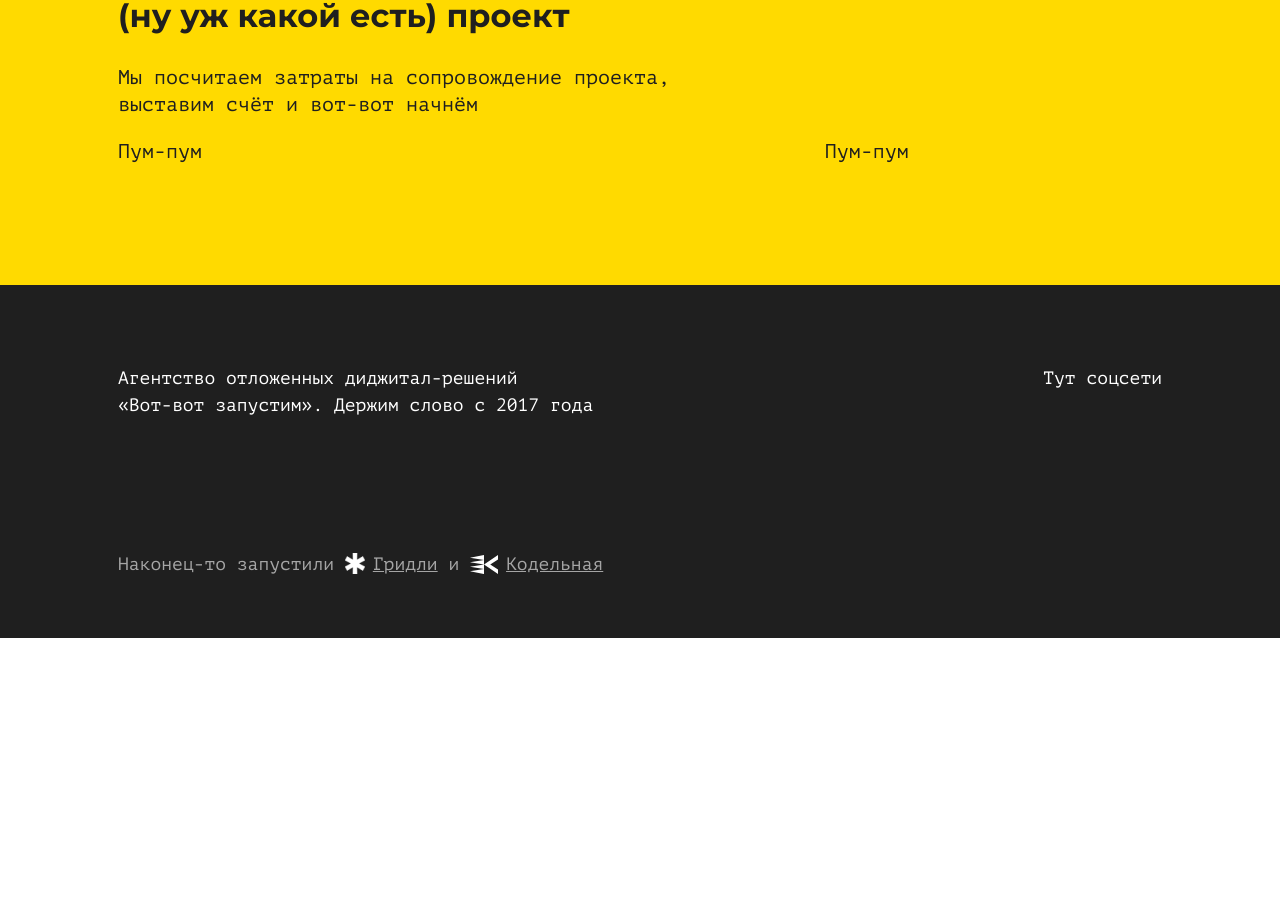
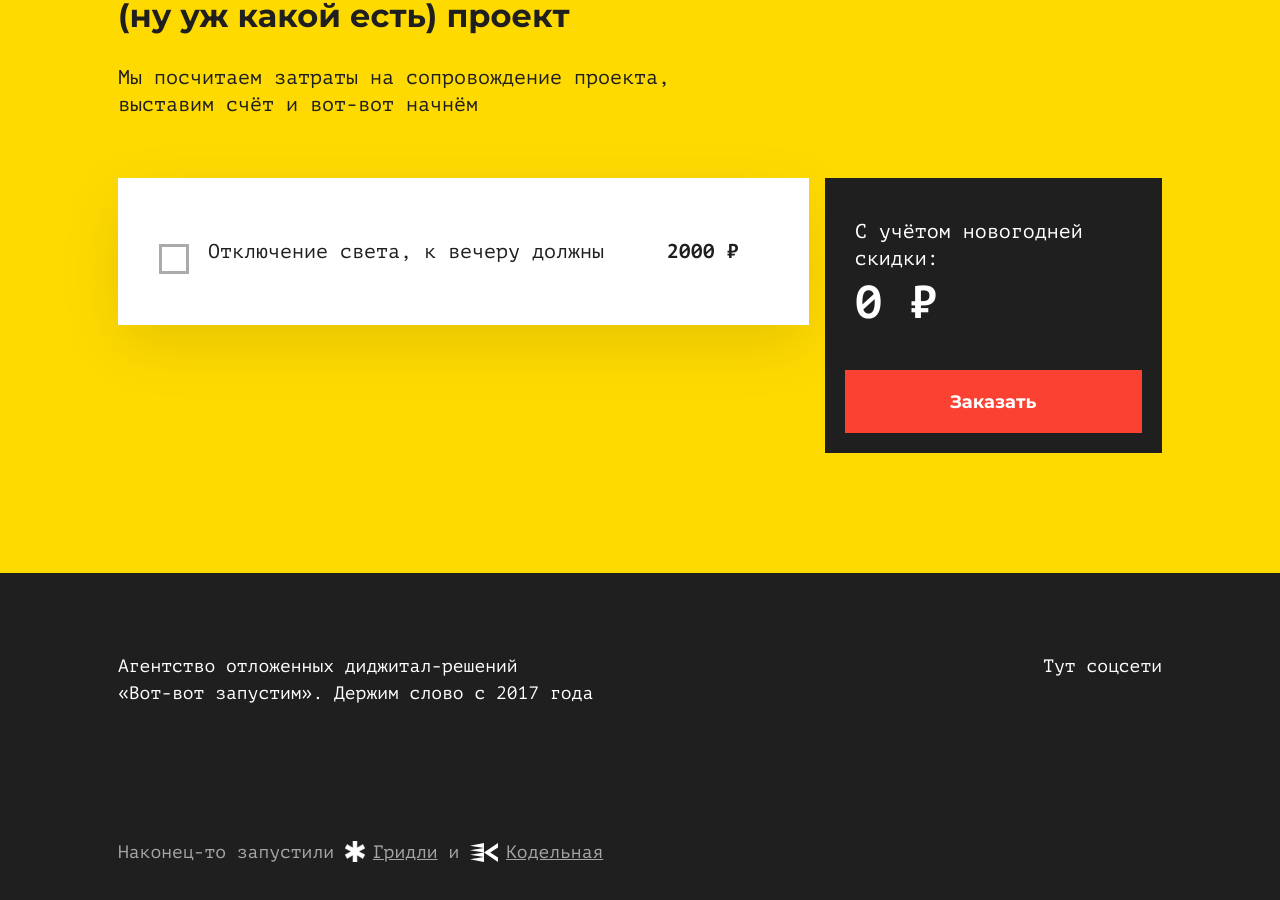
Before and after one commit to zhabinskiy/vot-vot.net, a React (Create React App) app: page / in a window 1280 px wide. Shown: the part 6160-7060 px from the top of the page. Before the commit the page ends 6798 px from the top, so only its background shows below. Built offline with nearby package versions, Linux system fonts and the light colour scheme.

Commit message:
feat: add Form

```diff
--- /dev/null
+++ b/src/Form/Input.js
@@ -0,0 +1,106 @@
+import React from 'react';
+import styled from 'styled-components';
+
+const Content = styled.div`
+  display: flex;
+`;
+
+const Label = styled.label`
+  display: flex;
+  justify-content: space-between;
+  align-items: flex-start;
+  margin-bottom: 34px;
+  cursor: pointer;
+
+  &::selection {
+    background: #fff;
+  }
+
+  &:last-child {
+    margin-bottom: 0;
+  }
+`;
+
+const Checkbox = styled.input`
+  position: relative;
+  cursor: pointer;
+
+  &:before {
+    position: absolute;
+    left: -3px;
+    bottom: -12px;
+    display: inline-block;
+    content: '';
+    width: 24px;
+    height: 24px;
+    background: #fff;
+    border: 3px solid #ababab;
+    transition: 0.2s;
+  }
+
+  &:after {
+    position: absolute;
+    bottom: -9px;
+    display: inline-block;
+    content: '';
+    width: 24px;
+    height: 24px;
+    background: url(${require('./check.svg')}) 50% 50% no-repeat;
+    transform: scale(0.5);
+    opacity: 0;
+    transition: 0.2s;
+  }
+
+  &:hover {
+    &:before {
+      background: #f0f0f0;
+    }
+    &:after {
+      will-change: transform;
+    }
+  }
+
+  &:active {
+    &:before {
+      transform: scale(0.975);
+    }
+  }
+
+  &:checked {
+    &:before {
+      background: #fb4132;
+      border: 3px solid #fb4132;
+    }
+
+    &:after {
+      transform: scale(1);
+      opacity: 1;
+    }
+  }
+`;
+
+const Title = styled.div`
+  display: inline-block;
+  margin-left: 30px;
+
+  &::selection {
+    background: #fff;
+  }
+`;
+
+const Price = styled.div`
+  white-space: nowrap;
+  font-weight: bold;
+  text-align: right;
+  padding-left: 20px;
+`;
+
+export default ({ onClick, checked, children, price }) => (
+  <Label onClick={onClick}>
+    <Content onClick={onClick}>
+      <Checkbox type="checkbox" checked={checked} value={price} onClick={onClick} />
+      <Title>{children}</Title>
+    </Content>
+    <Price onClick={onClick}>{price} ₽</Price>
+  </Label>
+);
--- /dev/null
+++ b/src/Form/Result.js
@@ -0,0 +1,75 @@
+import React from 'react';
+import styled, { keyframes } from 'styled-components';
+
+const Container = styled.section`
+  position: sticky;
+  margin-top: 20px;
+  padding: 40px 20px 20px;
+  background: #1f1f1f;
+  color: #fff;
+
+  @media screen and (min-width: 992px) {
+    margin-top: 40px;
+  }
+`;
+
+const Content = styled.div`
+  padding: 0 10px;
+`;
+
+const Title = styled.span`
+  margin-bottom: 10px;
+  padding-right: 40px;
+`;
+
+const PriceAnimation = keyframes`
+  0% {
+    opacity: 0.3;
+    transform: translateY(-15px);
+  }
+
+  100% {
+    opacity: 1;
+    transform: translateY(0);
+  }
+`;
+
+const Price = styled.h3`
+  font-size: 46px;
+  line-height: 62px;
+  margin: 0;
+  animation: ${PriceAnimation} 0.2s 0s both;
+`;
+
+const Button = styled.button`
+  width: 100%;
+  margin-top: 36px;
+  padding: 22px 0 20px;
+  border: 0;
+  border-radius: 0;
+  background: #fb4132;
+  font: bold 18px/21px 'Montserrat', Helvetica Neue, Arial, sans-serif;
+  color: #fff;
+  outline: none;
+  transition: 0.2s;
+  cursor: pointer;
+
+  &:hover {
+    background: #e83627;
+    will-change: transform;
+  }
+
+  &:active {
+    transform: scale(0.975);
+  }
+`;
+
+export default ({ price }) => (
+  <Container>
+    <Content>
+      <Title>С учётом новогодней скидки:</Title>
+      <Price>{price || '0'} ₽</Price>
+    </Content>
+    <Button>Заказать</Button>
+  </Container>
+);
--- a/src/Form/index.js
+++ b/src/Form/index.js
@@ -1,11 +1,13 @@
-import React from 'react';
+import React, { Component } from 'react';
 import styled from 'styled-components';
 import { Grid, Row, Col } from 'react-flexbox-grid';
 import { Wrapper, Label, H2 } from '../ui';
+import Input from './Input';
+import Result from './Result';
 
 const Container = styled.section`
   width: 100%;
-  background: #FFDA00;
+  background: #ffda00;
   padding: 80px 0 80px 0;
 
   @media screen and (min-width: 576px) {
@@ -17,7 +19,29 @@ const P = styled.p`
   margin-top: 30px;
 `;
 
-export default () => (
+const Fields = styled.form`
+  margin-top: 40px;
+  padding: 30px 35px 30px 20px;
+  background: #fff;
+  box-shadow: 0px 20px 60px rgba(0, 0, 0, 0.1);
+
+  @media screen and (min-width: 992px) {
+    padding: 60px 70px 60px 40px;
+  }
+`;
+
+export default class Form extends Component {
+  state = { totalPrice: 0 };
+
+  handleChange = (value) => {
+    this.setState(prevState => ({
+      isChecked: !prevState.isChecked,
+      totalPrice: value,
+    }));
+  };
+
+  render() {
+    return (
       <Container>
         <Wrapper>
           <Grid>
@@ -32,19 +56,30 @@ export default () => (
             <Row>
               <Col xs={12} lg={8}>
                 <P>
-              Мы посчитаем затраты на сопровождение проекта, выставим&nbsp;счёт и&nbsp;вот-вот начнём
+                  Мы посчитаем затраты на сопровождение проекта, выставим&nbsp;счёт и&nbsp;вот-вот
+                  начнём
                 </P>
               </Col>
             </Row>
             <Row>
               <Col xs={12} lg={8}>
-            Пум-пум
+                <Fields>
+                  <Input
+                    price={2000}
+                    checked={this.state.isChecked}
+                    onClick={() => this.handleChange(2000)}
+                  >
+                    Отключение света, к вечеру должны
+                  </Input>
+                </Fields>
               </Col>
               <Col xs={12} lg={4}>
-            Пум-пум
+                <Result price={this.state.totalPrice} />
               </Col>
             </Row>
           </Grid>
         </Wrapper>
       </Container>
     );
+  }
+}
```
Also changed, not shown: src/Form/check.svg (added). Lines whose indentation alone changed are shown as unchanged.
